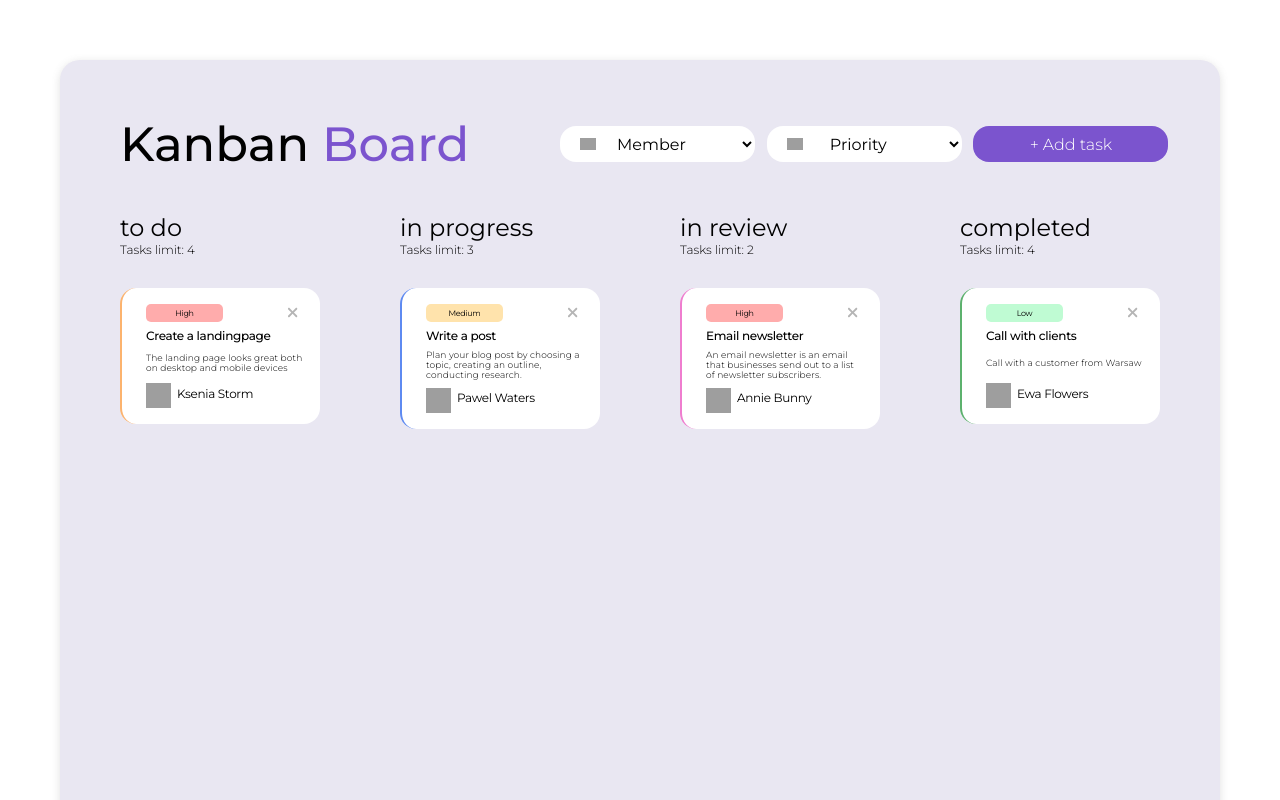
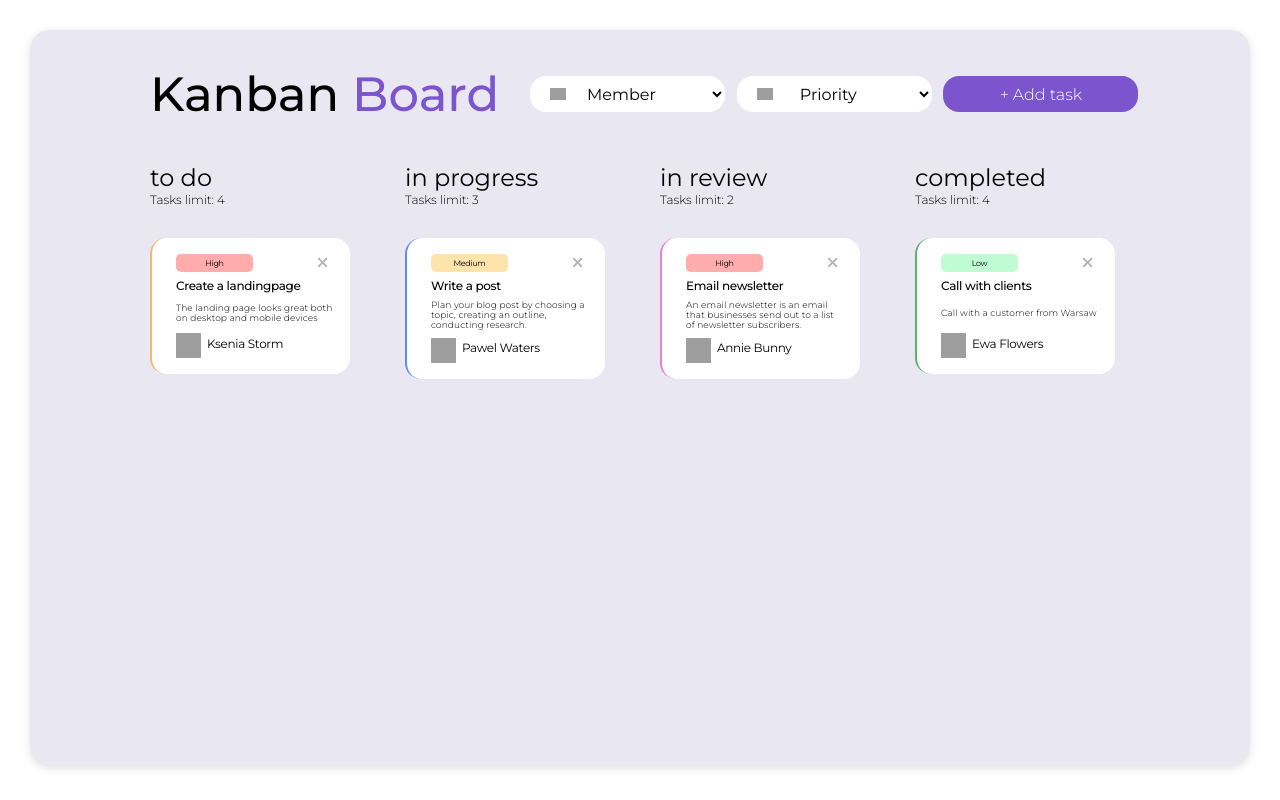
Before and after one commit to annakrolikowska/kanban-board, a React (Create React App) app: page / in a window 1280 px wide. Shown: the top 800 px of the page. Built offline with nearby package versions, Linux system fonts and the light colour scheme; grey boxes are pictures that could not be loaded.

Commit message:
style: minor styling fix

```diff
--- a/src/styles/ColumnContainer/ColumContainer.styled.js
+++ b/src/styles/ColumnContainer/ColumContainer.styled.js
@@ -3,6 +3,15 @@ import styled from "styled-components";
 const StyledColumnContainer = styled.div`
   display: flex;
   justify-content: space-between;
+  height: auto;
+  padding-top: 28px;
+
+  @media (min-width: 1024px) {
+    height: 69vh;
+    overflow: scroll;
+    padding-right: 15px;
+    scrollbar-width: thin;
+  }
 
   @media (max-width: 1024px) {
     display: grid;
--- a/src/styles/Header/Header.styled.js
+++ b/src/styles/Header/Header.styled.js
@@ -5,7 +5,7 @@ const StyledHeader = styled.header`
   flex-direction: row;
   align-items: center;
   justify-content: space-between;
-  margin-bottom: 48px;
+  margin-bottom: 20px;
 
   & h1 {
     font-weight: 500;
--- a/src/styles/Kanban.styled.js
+++ b/src/styles/Kanban.styled.js
@@ -4,17 +4,13 @@ const StyledKanban = styled.section`
   background-color: var(--color-primary);
   position: relative;
   height: auto;
-  padding: 60px 120px;
-  margin: 60px;
+  padding: 40px 120px;
+  margin: 30px;
   border-radius: 20px;
   box-shadow: 0px 2px 8px rgba(99, 99, 99, 0.2);
 
-  @media (max-width: 1309px) {
-    padding: 60px;
-  }
-
-  @media (max-width: 1209px) {
-    margin: 40px;
+  @media (min-width: 1024px) {
+    height: 82vh;
   }
 
   @media (max-width: 800px) {
```
